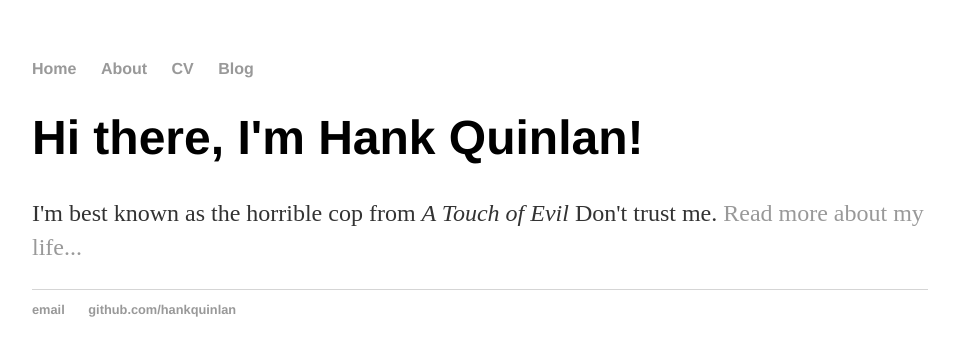
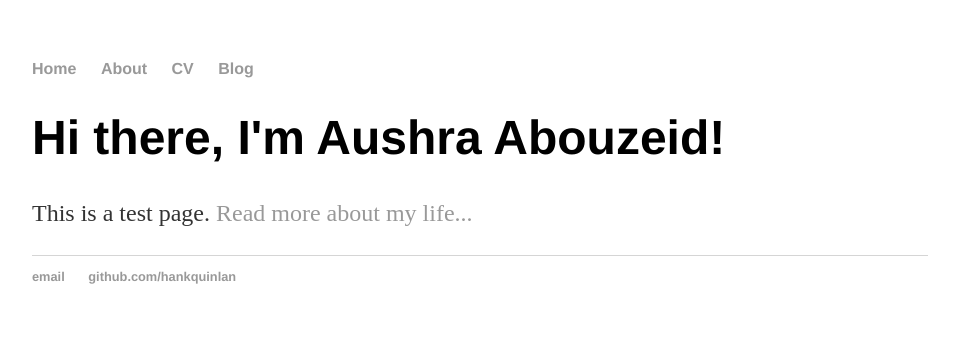
Before and after one commit to aushra/aushra.github.io, a Jekyll site: the page built from index.html, in a window 1280 px wide. Shown: the top 356 px of the page, without its empty margins (160-1119 px from the left). Built offline with Jekyll 4.4.1, drawn with Linux system fonts in a browser that asks for light colours.

Commit message:
Update index.html

```diff
--- a/index.html
+++ b/index.html
@@ -3,6 +3,6 @@ layout: default
 title: Hank Quinlan, Horrible Cop
 ---
 <div class="blurb">
-	<h1>Hi there, I'm Hank Quinlan!</h1>
-	<p>I'm best known as the horrible cop from <em>A Touch of Evil</em> Don't trust me. <a href="/about">Read more about my life...</a></p>
+	<h1>Hi there, I'm Aushra Abouzeid!</h1>
+	<p>This is a test page. <a href="/about">Read more about my life...</a></p>
 </div><!-- /.blurb -->
```
